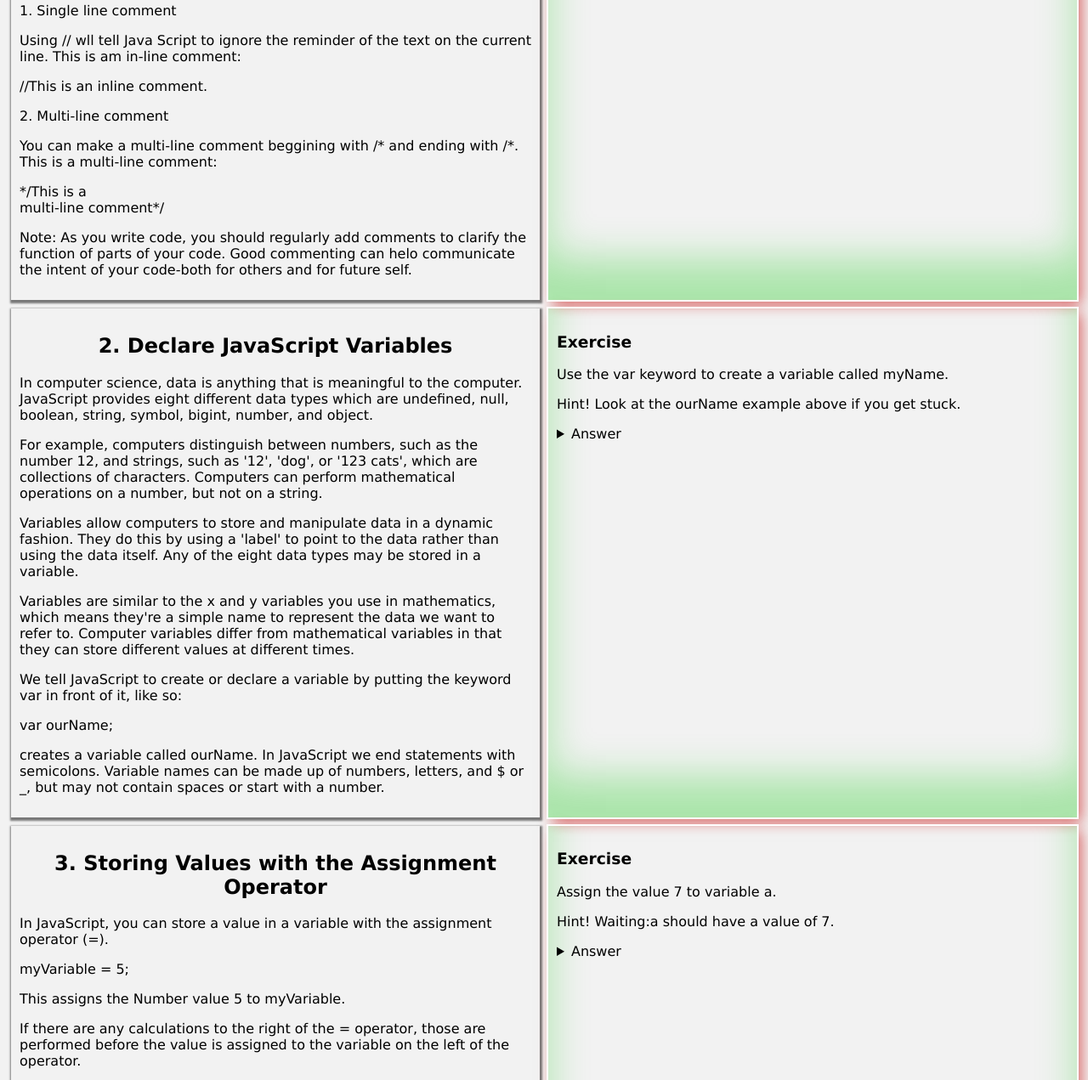
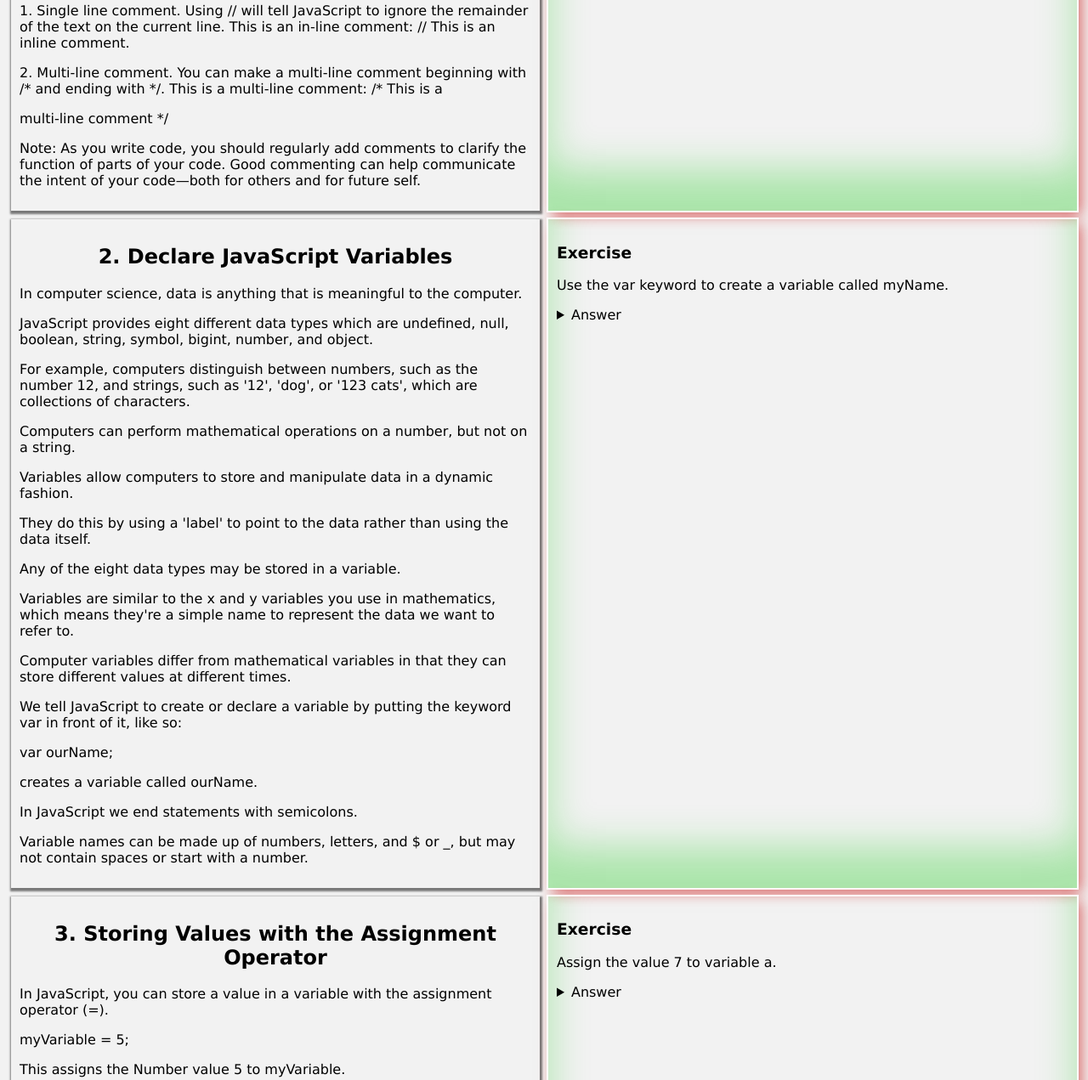
Before and after one commit to sabovoichita/free-code-camp, a website: page index.html in a window 1280 px wide. Shown: the part 196-1467 px from the top of the page at 85% size. Drawn offline with Linux system fonts and the light colour scheme.

Commit message:
restructure code and content from lessons

```diff
--- a/index.html
+++ b/index.html
@@ -10,7 +10,7 @@
     <div id="l1"></div>
     <div id="l2"></div>
     <div id="l3"></div>
-
+    <div id="l4"></div>
     <script src="index.js"></script>
   </body>
 </html>
--- a/index.js
+++ b/index.js
@@ -2,158 +2,55 @@ function $(selector) {
   return document.querySelector(selector);
 }
 
-function showLesson1(lessons) {
-  // console.log("inside map");
-  const spaceRender = $("#l1");
-  const text = lessons.map((lesson) => {
-    return `
+function showLesson(lessonNumber, lesson) {
+  const spaceRender = $(`#l${lessonNumber}`);
+
+  // Extracting properties from the lesson object
+  const { title, content, eTitle, exercises } = lesson;
+
+  // Rendering the lesson content
+  const lessonHTML = `
     <div class="lesson">
-    <div class ="left">
-         <h2>1. ${lesson.title}</h2>
-            <p>${lesson.c1}</p>
-            <p>${lesson.c2}</p>
-            <p>${lesson.c3}</p>
-            <p>${lesson.c4}</p>
-            <p>${lesson.c5}</p>
-            <p>${lesson.c6}</p>
-            <p>${lesson.c7}</p>
-            <p>${lesson.c8}</p>
-            <p>${lesson.c9}</p>
+      <div class="left">
+        <h2>${lessonNumber}. ${title}</h2>
+        ${content.map((contentItem) => `<p>${contentItem}</p>`).join("")}
       </div>
-    <div class ="right">
-        <h3>${lesson.eTitle}</h3>
-        <p>${lesson.c10}</p>
-
+      <div class="right">
+        <h3>${eTitle}</h3>
+        ${exercises
+          .map(
+            (exercise) => `
+          <p>${exercise.instruction}</p>
           <details>
             <summary>Answer</summary>
-            <textarea
-            name="1"
-            id="1"
-            cols="50"
-            rows="5"
-            placeholder="Write your answer here">
-            </textarea>
+            <textarea name="${lessonNumber}" cols="50" rows="5" placeholder="Write your answer here"></textarea>
+            <p>${exercise.hint}</p>
           </details>
+        `
+          )
+          .join("")}
       </div>
     </div>`;
-  });
-  spaceRender.innerHTML = text.join("");
+
+  spaceRender.innerHTML = lessonHTML;
 }
 
-function loadLesson1() {
-  //   console.log("here");
-  fetch("lessons/1.json").then((r) => {
-    r.json().then((lessons) => {
-      //   console.log("lessons", lessons);
-      showLesson1(lessons);
-    });
+function loadLesson(lessonNumber) {
+  fetch(`lessons/${lessonNumber}.json`)
+    .then((r) => r.json())
+    .then((lesson) => {
+      showLesson(lessonNumber, lesson[0]);
+    })
+    .catch((error) => {
+      console.error(`Error loading lesson ${lessonNumber}:`, error);
     });
 }
 
-function showLesson2(lessons) {
-  // console.log("inside map");
-  const spaceRender = $("#l2");
-  const text = lessons.map((lesson) => {
-    return `
-  <div class="lesson">
-    <div class ="left">
-         <h2>2. ${lesson.title}</h2>
-            <p>${lesson.c1}</p>
-            <p>${lesson.c2}</p>
-            <p>${lesson.c3}</p>
-            <p>${lesson.c4}</p>
-            <p>${lesson.c5}</p>
-            <p>${lesson.c6}</p>
-            <p>${lesson.c7}</p>
-    </div>
-    <div class ="right">
-        <h3>${lesson.eTitle}</h3>
-        <p>${lesson.c8}</p>
-        <p>${lesson.c9}</p>
-        <details>
-        <summary>Answer</summary>
-            <textarea
-            name="1"
-            id="1"
-            cols="50"
-            rows="5"
-            placeholder="Write your answer here">
-            </textarea>
-        </details>
-    </div>
-  </div>`;
-  });
-  spaceRender.innerHTML = text.join("");
+function initEvents() {
+  const numberOfLessons = 3;
+  for (let i = 1; i <= numberOfLessons; i++) {
+    loadLesson(i);
+  }
 }
 
-function loadLesson2() {
-  //   console.log("here");
-  fetch("lessons/2.json").then((r) => {
-    r.json().then((lessons) => {
-      //   console.log("lessons", lessons);
-      showLesson2(lessons);
-    });
-  });
-}
-
-function showLesson3(lessons) {
-  // console.log("inside map");
-  const spaceRender = $("#l3");
-  const text = lessons.map((lesson) => {
-    return `
-  <div class="lesson">
-    <div class ="left">
-         <h2>3. ${lesson.title}</h2>
-            <p>${lesson.c1}</p>
-            <p>${lesson.c2}</p>
-            <p>${lesson.c3}</p>
-            <p>${lesson.c4}</p>
-            <p>${lesson.c5}</p>
-            <p>${lesson.c6}</p>
-            <p>${lesson.c7}</p>
-
-
-
-    </div>
-    <div class ="right">
-        <h3>${lesson.eTitle}</h3>
-        <p>${lesson.c8}</p>
-        <p>${lesson.c9}</p>
-        <details>
-        <summary>Answer</summary>
-            <textarea
-            name="1"
-            id="1"
-            cols="50"
-            rows="5"
-            placeholder="Write your answer here">
-            </textarea>
-        </details>
-    </div>
-  </div>`;
-  });
-  spaceRender.innerHTML = text.join("");
-}
-
-function loadLesson3() {
-  //   console.log("here");
-  fetch("lessons/3.json").then((r) => {
-    r.json().then((lessons) => {
-      //   console.log("lessons", lessons);
-      showLesson3(lessons);
-    });
-  });
-}
-
-// function renderLessons(lessons) {
-//   const lessonsHTML = lessons.map(addLessonsAsHTML);
-//   console.log("lessons as html", lessonsHTML);
-//   const spaceRender = document.$("#l2");
-//   spaceRender.innerHTML = lessonsHTML.join("");
-// }
-function initEvents() {
-  loadLesson1();
-  loadLesson2();
-  loadLesson3();
-}
 initEvents();
--- a/lessons/1.json
+++ b/lessons/1.json
@@ -1,18 +1,23 @@
 [
   {
     "title": "Comment Your JavaScript Code",
-    "c1": "Comments are lines of code that JavaScript will intentionally ignore.Comments are a great way to leave notes to yourself and to other poeple who will later need to figure out what that code does.",
-    "c2": "There are two ways to write comments in JavaScript:",
-
-    "c3": "1. Single line comment",
-    "c4": "Using <span>//</span> wll tell Java Script to ignore the reminder of the text on the current line. This is am in-line comment:",
-    "c5": "//This is an inline comment.",
-    "c6": "2. Multi-line comment",
-    "c7": "You can make a multi-line comment beggining with <span>/*</span> and ending with <span>/*</span>. This is a multi-line comment:",
-    "c8": "*/This is a </br> multi-line comment*/",
-    "c9": "Note: As you write code, you should regularly add comments to clarify the function of parts of your code. Good commenting can helo communicate the intent of your code-both for others and for future self.",
-    "eTitle": "Exercise: ",
-
-    "c10": "Try creating one of each type of comment..."
+    "content": [
+      "Comments are lines of code that JavaScript will intentionally ignore. Comments are a great way to leave notes to yourself and to other people who will later need to figure out what that code does.",
+      "There are two ways to write comments in JavaScript:",
+      "1. Single line comment. Using // will tell JavaScript to ignore the remainder of the text on the current line. This is an in-line comment: // This is an inline comment.",
+      "2. Multi-line comment. You can make a multi-line comment beginning with /* and ending with */. This is a multi-line comment: /* This is a",
+      "multi-line comment */",
+      "Note: As you write code, you should regularly add comments to clarify the function of parts of your code. Good commenting can help communicate the intent of your code—both for others and for future self."
+    ],
+    "eTitle": "Exercise",
+    "exercises": [
+      {
+        "instruction": "Try creating one of each type of comment.",
+        "hint": [
+          "Hint!You should create a /* */ style comment that contains at least five letters.",
+          " You should create a // style comment that contains at least five letters."
+        ]
+      }
+    ]
   }
 ]
--- a/lessons/2.json
+++ b/lessons/2.json
@@ -1,16 +1,28 @@
 [
   {
     "title": "Declare JavaScript Variables",
-    "c1": "In computer science, data is anything that is meaningful to the computer. JavaScript provides eight different data types which are undefined, null, boolean, string, symbol, bigint, number, and object.",
-    "c2": "For example, computers distinguish between numbers, such as the number 12, and strings, such as '12', 'dog', or '123 cats', which are collections of characters. Computers can perform mathematical operations on a number, but not on a string.",
-
-    "c3": "Variables allow computers to store and manipulate data in a dynamic fashion. They do this by using a 'label' to point to the data rather than using the data itself. Any of the eight data types may be stored in a variable.",
-    "c4": "Variables are similar to the x and y variables you use in mathematics, which means they're a simple name to represent the data we want to refer to. Computer variables differ from mathematical variables in that they can store different values at different times.",
-    "c5": "We tell JavaScript to create or declare a variable by putting the keyword var in front of it, like so:",
-    "c6": "var ourName;",
-    "c7": "creates a variable called ourName. In JavaScript we end statements with semicolons. Variable names can be made up of numbers, letters, and $ or _, but may not contain spaces or start with a number.",
+    "content": [
+      "In computer science, data is anything that is meaningful to the computer.",
+      "JavaScript provides eight different data types which are undefined, null, boolean, string, symbol, bigint, number, and object.",
+      "For example, computers distinguish between numbers, such as the number 12, and strings, such as '12', 'dog', or '123 cats', which are collections of characters.",
+      "Computers can perform mathematical operations on a number, but not on a string.",
+      "Variables allow computers to store and manipulate data in a dynamic fashion.",
+      "They do this by using a 'label' to point to the data rather than using the data itself.",
+      "Any of the eight data types may be stored in a variable.",
+      "Variables are similar to the x and y variables you use in mathematics, which means they're a simple name to represent the data we want to refer to.",
+      "Computer variables differ from mathematical variables in that they can store different values at different times.",
+      "We tell JavaScript to create or declare a variable by putting the keyword var in front of it, like so:",
+      "var ourName;",
+      "creates a variable called ourName.",
+      "In JavaScript we end statements with semicolons.",
+      "Variable names can be made up of numbers, letters, and $ or _, but may not contain spaces or start with a number."
+    ],
     "eTitle": "Exercise",
-    "c8": "Use the var keyword to create a variable called myName.",
-    "c9": "Hint! Look at the ourName example above if you get stuck."
+    "exercises": [
+      {
+        "instruction": "Use the var keyword to create a variable called myName.",
+        "hint": "Hint! Look at the ourName example above if you get stuck."
+      }
+    ]
   }
 ]
--- a/lessons/3.json
+++ b/lessons/3.json
@@ -1,16 +1,21 @@
 [
   {
     "title": "Storing Values with the Assignment Operator",
-    "c1": "In JavaScript, you can store a value in a variable with the assignment operator (=).",
-    "c2": "myVariable = 5;",
-
-    "c3": "This assigns the Number value 5 to myVariable.",
-    "c4": "If there are any calculations to the right of the = operator, those are performed before the value is assigned to the variable on the left of the operator.",
-    "c5": "var myVar;",
-    "c6": "myVar = 5;",
-    "c7": "First, this code creates a variable named myVar. Then, the code assigns 5 to myVar. Now, if myVar appears again in the code, the program will treat it as if it is 5.",
+    "content": [
+      "In JavaScript, you can store a value in a variable with the assignment operator (=).",
+      "myVariable = 5;",
+      "This assigns the Number value 5 to myVariable.",
+      "If there are any calculations to the right of the = operator, those are performed before the value is assigned to the variable on the left of the operator.",
+      "var myVar;",
+      "myVar = 5;",
+      "First, this code creates a variable named myVar. Then, the code assigns 5 to myVar. Now, if myVar appears again in the code, the program will treat it as if it is 5."
+    ],
     "eTitle": "Exercise",
-    "c8": "Assign the value 7 to variable a.",
-    "c9": "Hint! Waiting:a should have a value of 7."
+    "exercises": [
+      {
+        "instruction": "Assign the value 7 to variable a.",
+        "hint": "Hint! Variable 'a' should have a value of 7."
+      }
+    ]
   }
 ]
```
Lines whose indentation alone changed are shown as unchanged.
